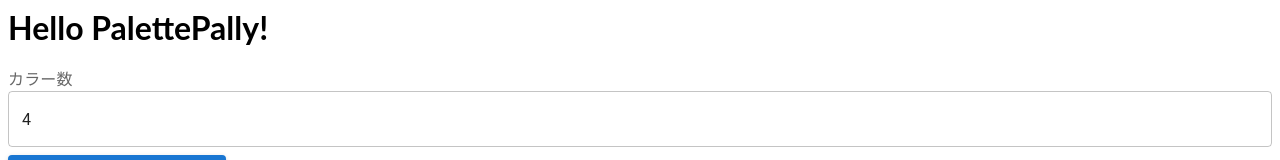
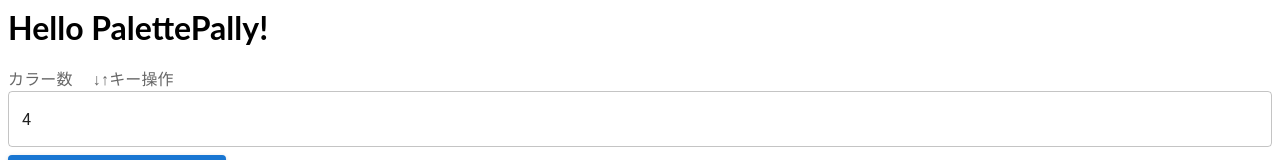
Before and after one commit to BoxPistols/ColorPicker-PalettePally, a React (Create React App) app: page / in a window 1280 px wide. Shown: the top 160 px of the page. Built offline with nearby package versions, Linux system fonts and the light colour scheme.

Commit message:
1 file modified

```diff
--- a/src/ColorPicker.tsx
+++ b/src/ColorPicker.tsx
@@ -90,7 +90,7 @@
     <>
       <Box sx={{ mb: 3 }}>
         <StyledInputLabel shrink={false} htmlFor="color-length">
-          カラー数
+          カラー数　 ↓↑キー操作
         </StyledInputLabel>
         <TextField
           id="color-length"
```
